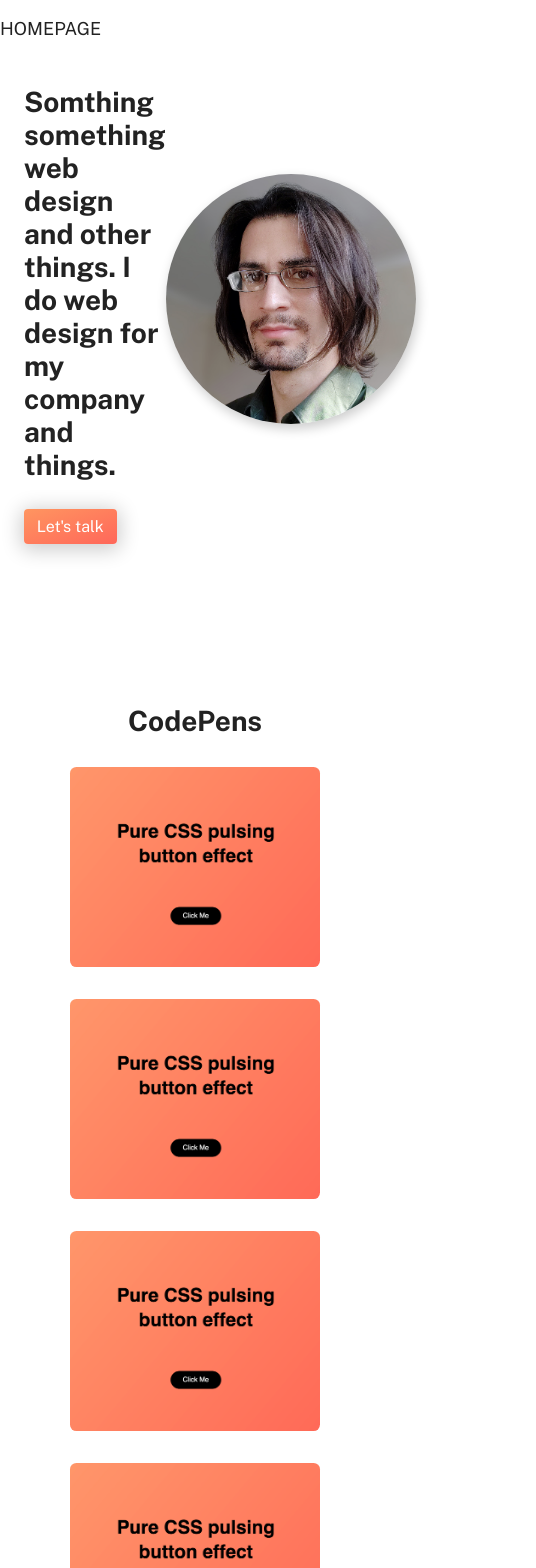
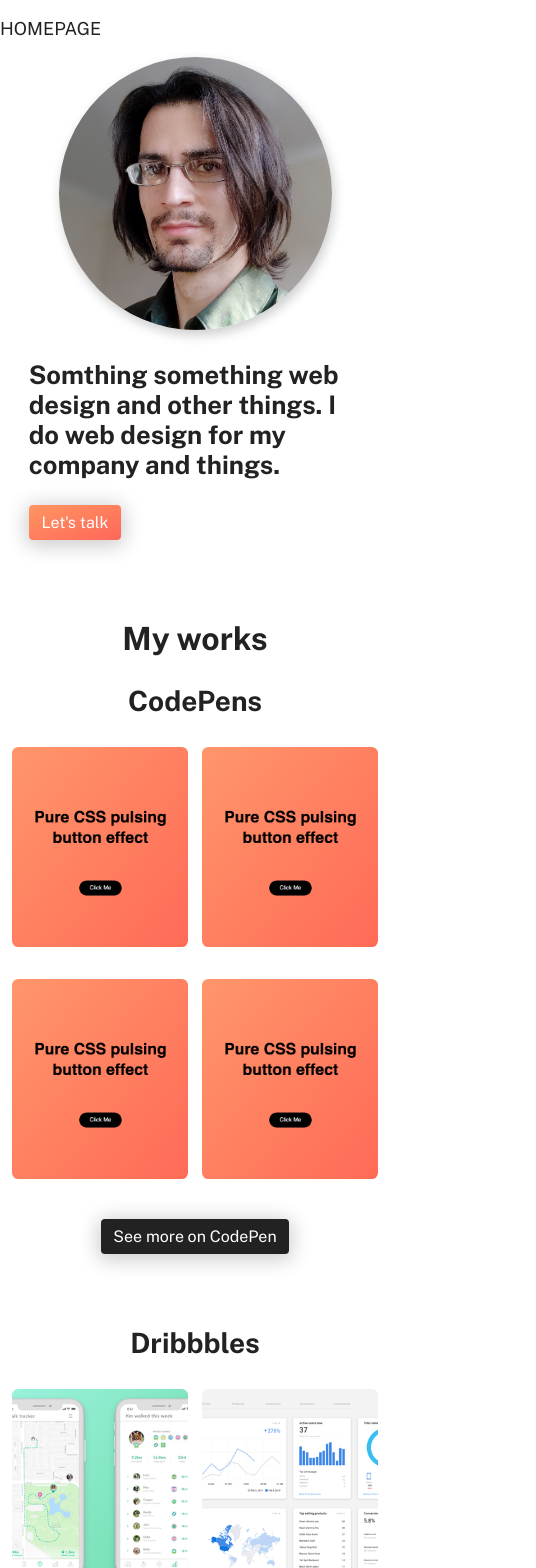
Before and after one commit to BooleanWhale/next-blog, a Next.js app: page /Home in a window 390 px wide. Shown: the top 1568 px of the page, 536 px wide, since content can reach past the window. Built offline with nearby package versions, Linux system fonts and the light colour scheme; a web font is replaced by a local one.

Commit message:
Added media queries to main page

```diff
--- a/assets/styles/homepage.scss
+++ b/assets/styles/homepage.scss
@@ -6,7 +6,7 @@ section {
     display: flex;
     justify-content: space-evenly;
     align-items: center;
-    margin-bottom: 10em;
+    margin-bottom: 7em;
 
     .hero-info {
         max-width: 20em;
@@ -20,6 +20,14 @@ section {
     }
 }
 
+    #works {
+        #works-about {
+            h2 {
+                text-align: center;
+            }
+        }
+    }
+
 #about-me {
     display: flex;
     #about-me-image-container {
@@ -30,7 +38,7 @@ section {
             width: 100%;
             background-size: cover;
             background-position: center;
-            margin: 0 2em 0 -24px;
+            margin: 0 2em 0 -1.8em;
         }
     }
     #about-me-info-cont {
@@ -145,3 +153,94 @@ section {
     justify-content: center;
     text-align: center;
 }
+
+@media only screen and (max-width: 640px) {
+
+    #hero {
+        flex-direction: column-reverse;
+        margin-bottom: 0;
+        .img-container img {
+            width: 70vw;
+
+        }
+        .hero-info {
+            max-width: 30em;
+            h3 {
+                font-size: 1.6em;
+            }
+        }
+    }
+
+    #works {
+        #works-about {
+            h2 {
+                text-align: center;
+            }
+        }
+        .modal-card {
+            max-width: 45vw;
+            margin: 1em 0.1em;
+        }
+    }
+
+    #about-me {
+        flex-direction: column;
+        padding: 0;
+        #about-me-image-container {
+            height: 15em;
+            width: 100vw;
+            #about-me-image {
+                margin: 0;
+            }
+        }
+        #about-me-info-cont {
+            justify-content: center;
+            #about-me-info {
+                padding: 0 1.8em;
+            }
+        }
+    }
+
+    #certifications {
+        .container {
+            flex-direction: column;
+            align-items: center;
+        }
+    }
+
+    #contact-me {
+        flex-direction: column;
+        #contact-me-text {
+            width: 100%;
+            max-width: 50ch;
+            margin: auto;
+            div {
+                width: 100%;
+                padding: 0;
+                .hand-emoji {
+                    margin: -0.1em 0 0.3em;
+                }
+            }
+        }
+        #contact-me-box {
+            width: 100%;
+            #contact-me-form {
+                max-width: 100%;
+                padding-left: 0;
+                padding-right: 0;
+                input, textarea {
+                    width: 90%;
+                    max-width: 50ch;
+                    display: block;
+                    margin: auto;
+                }
+            }
+            .contact-bg {
+                width: 100vw;
+                left: 0;
+                border-radius: 0;
+                left: -1.8em;
+            }
+        }
+    }
+}
--- a/assets/styles/main.scss
+++ b/assets/styles/main.scss
@@ -37,8 +37,8 @@ a {
 .container {
     margin: 0 auto;
     max-width: 1080px;
-    padding-left: 24px;
-    padding-right: 24px;
+    padding-left: 1.8em;
+    padding-right: 1.8em;
 }
 
 .row {
--- a/pages/components/homePage/WorksSection.js
+++ b/pages/components/homePage/WorksSection.js
@@ -4,6 +4,9 @@ import Dribbble from "./sectionComponents/Dribbble"
 export default function WorksSection() {
 
     return <section id="works">
+        <div id="works-about" className="container">
+            <h2>My works</h2>
+        </div>
         <CodePen/>
         <Dribbble/>
     </section>
```
